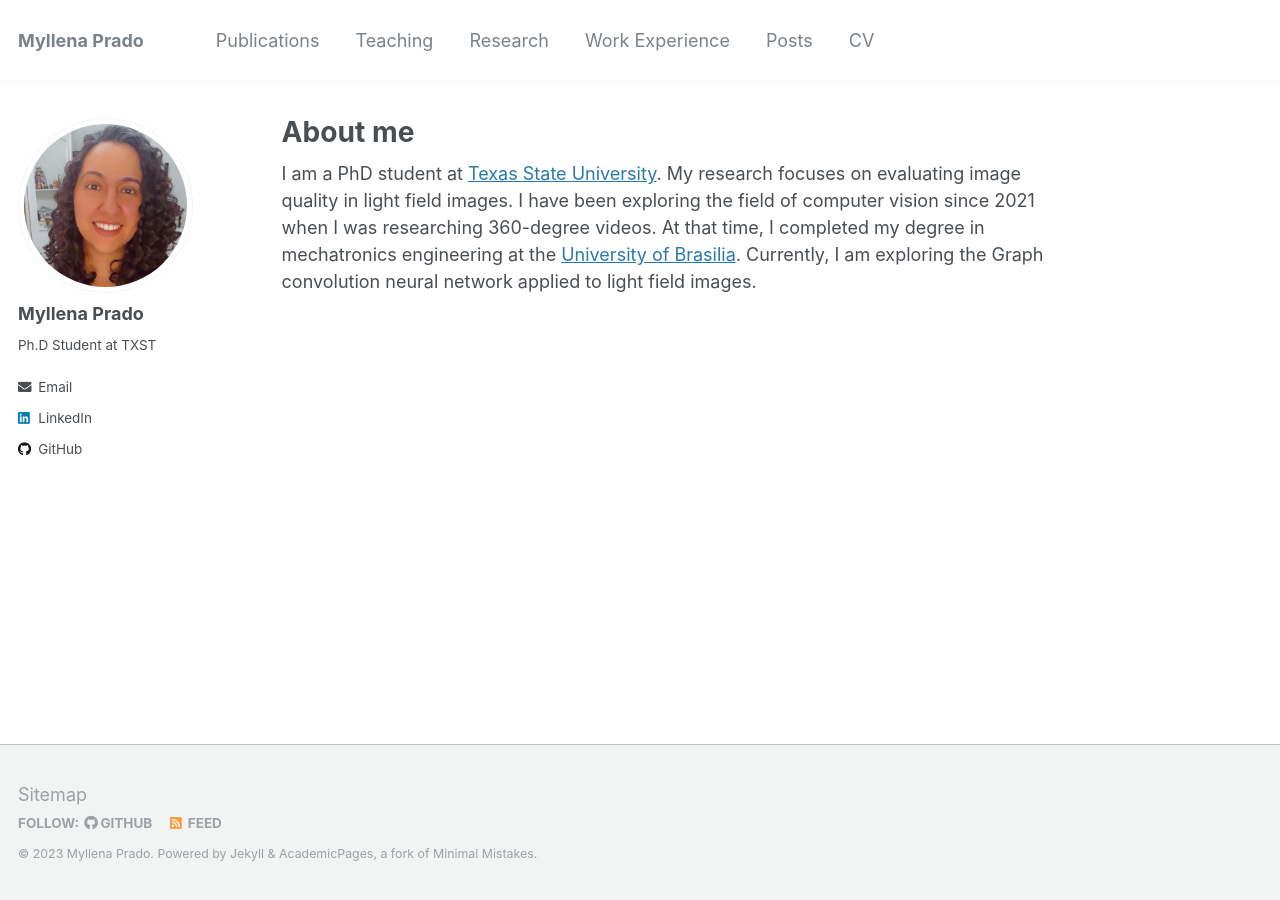
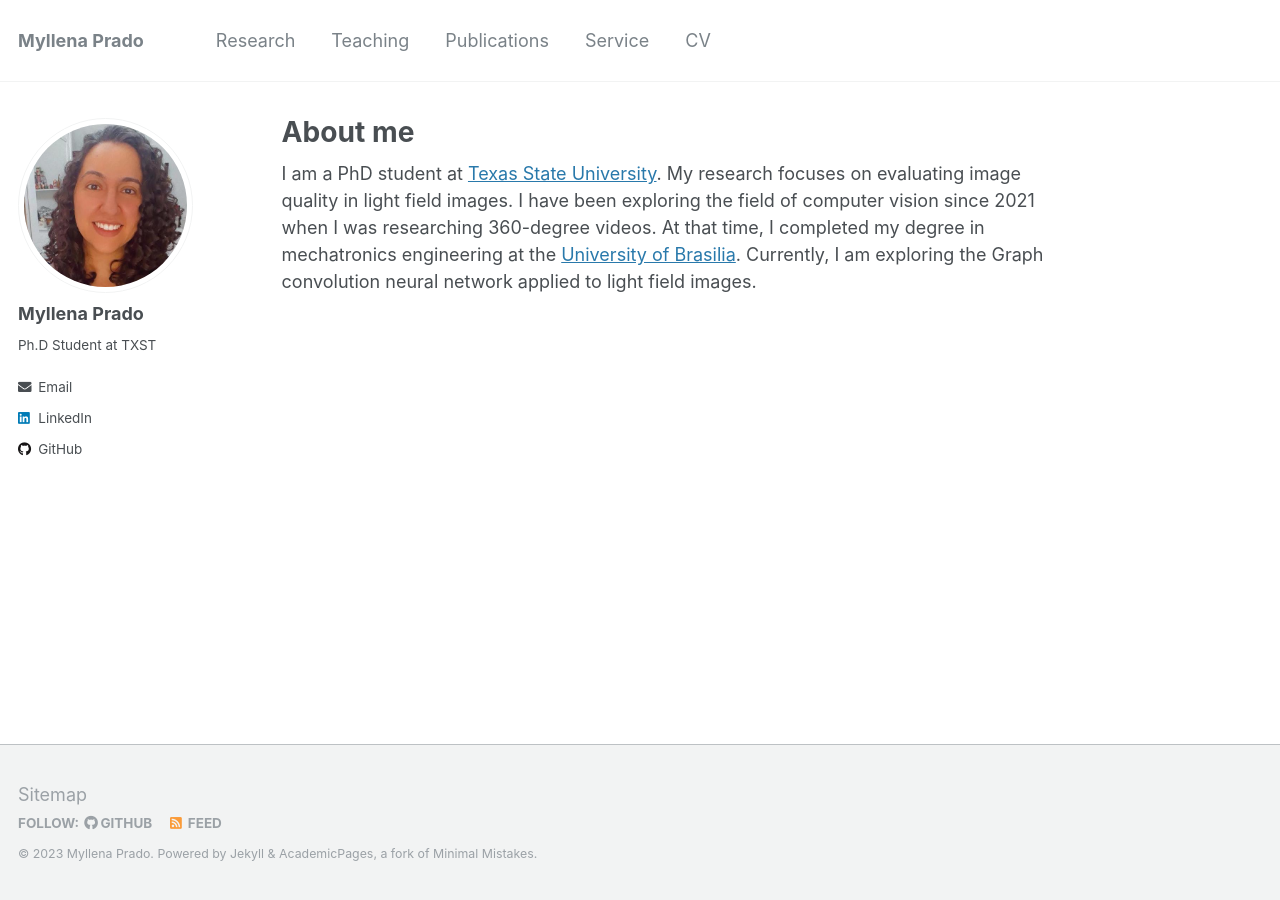
Before and after one commit to MyllenaAPrado/MyllenaAPrado.github.io, a Jekyll site: the page built from _pages/about.md, in a window 1280 px wide. Built offline with Jekyll 4.4.1, drawn with Linux system fonts in a browser that asks for light colours.

Commit message:
exclude posts

```diff
--- a/_data/navigation.yml
+++ b/_data/navigation.yml
@@ -1,19 +1,16 @@
 # main links links
 main:
-  - title: "Publications"
-    url: /publications/
+  - title: "Research"
+    url: /research/
 
   - title: "Teaching"
     url: /teaching/
 
-  - title: "Research"
-    url: /research/
+  - title: "Publications"
+    url: /publications/
 
-  - title: "Work Experience"
-    url: /work/
-
-  - title: "Posts"
-    url: /posts/
+  - title: "Service"
+    url: /service/
 
   - title: "CV"
     url: /cv/
--- a/_pages/work.md
+++ b/_pages/service.md
@@ -1,6 +1,6 @@
 ---
-permalink: /work/
-title: "Work Experience"
+permalink: /service/
+title: "Service"
 ---
 
 
```
Also changed, not shown: _pages/cv.md (+2 -1 lines).
